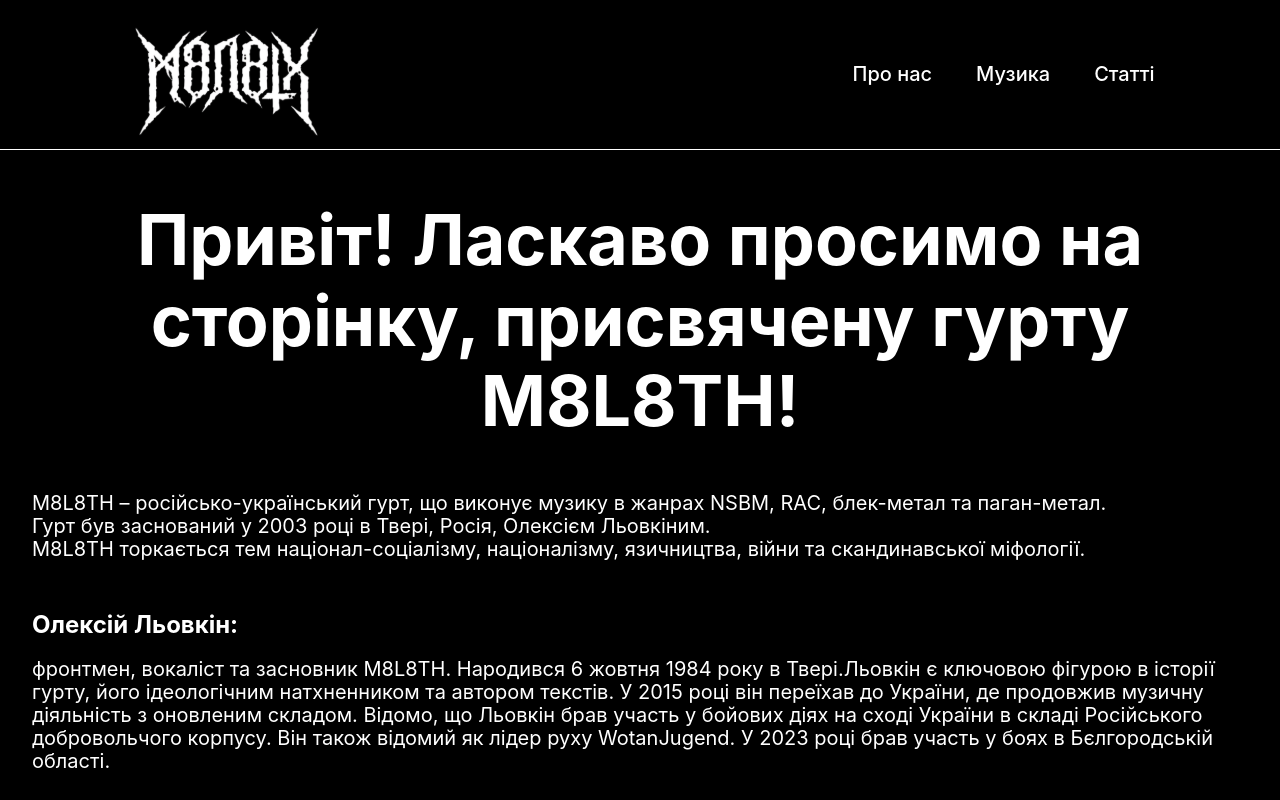
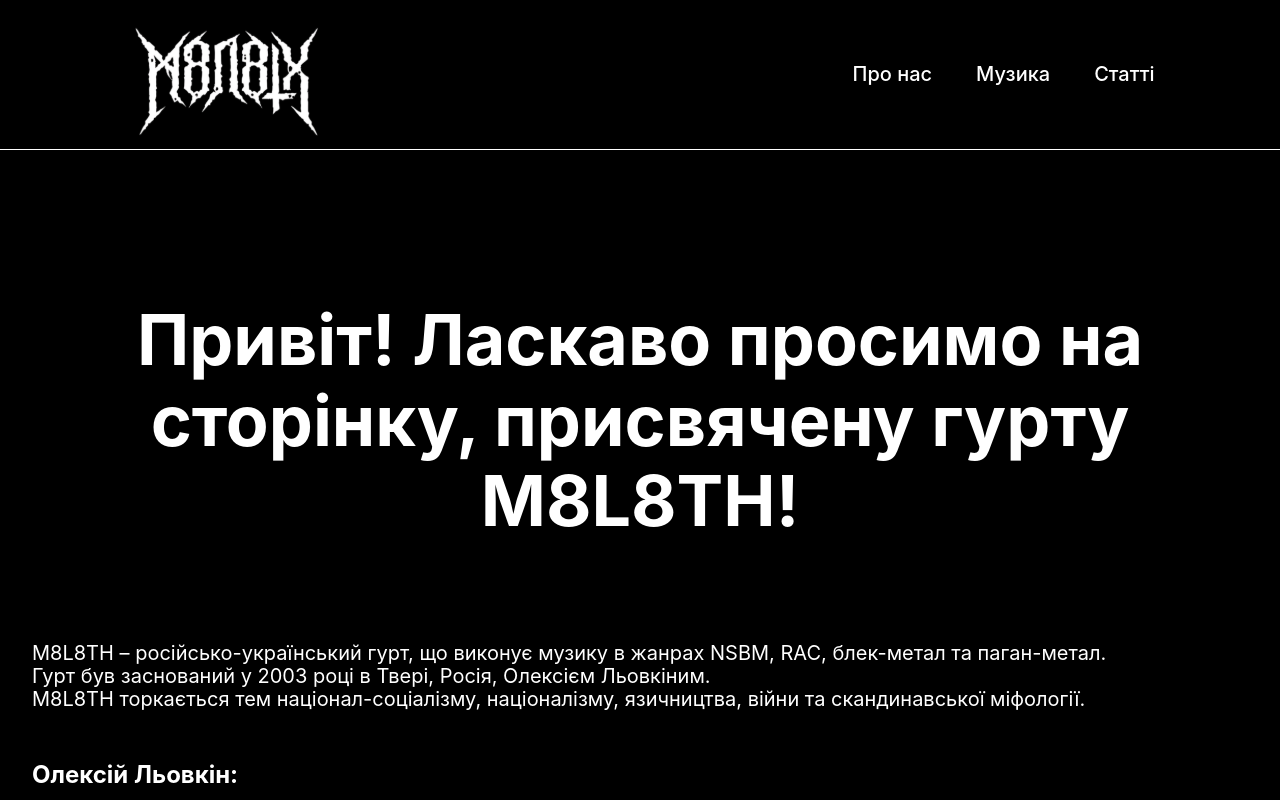
Before and after one commit to Gaondarech726/siteM8, a React (Create React App) app: page / in a window 1280 px wide. Shown: the top 800 px of the page. Built offline with nearby package versions, Linux system fonts and the light colour scheme.

Commit message:
Update Home.jsx

```diff
--- a/src/pages/Home.jsx
+++ b/src/pages/Home.jsx
@@ -19,11 +19,13 @@
   text-align: center;
   font-size: 70px;
   color: white;
-  padding-bottom: 50px;
+  padding: 100px 0 100px 0;
   @media (max-width: 768px) {
+    padding: 100px 0 100px 0;
     font-size: 3em;
   }
   @media (max-width: 425px) {
+    padding: 75px 0 75px 0;
     font-size: 2em;
   }
 `;
```
